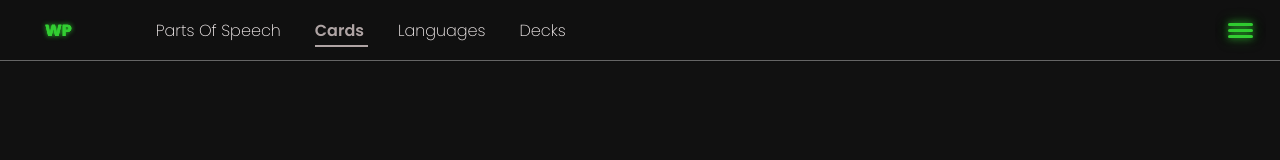
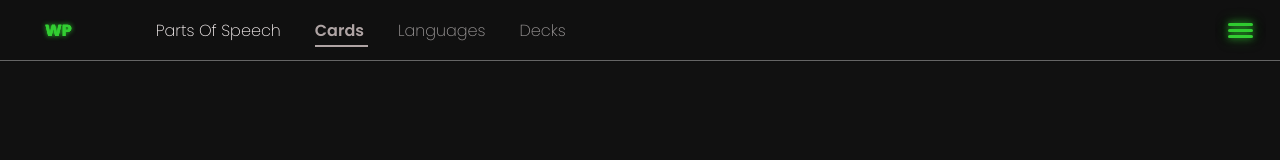
Before and after one commit to etczermerivil/Language-Game-2, a React (Vite) app in the folder frontend/: page /cards in a window 1280 px wide. Shown: the top 160 px of the page. Built offline with nearby package versions, Linux system fonts and the light colour scheme; no server answers; a web font is replaced by a local one.

Commit message:
updated feature coming soon

```diff
--- a/frontend/src/components/Navigation/Navigation.css
+++ b/frontend/src/components/Navigation/Navigation.css
@@ -14,6 +14,15 @@
   position: fixed;
 }
 
+.disabled-link {
+  cursor: pointer; /* Keeps pointer cursor */
+  opacity: 0.6; /* Makes it look disabled */
+  pointer-events: auto; /* Re-enables hover for tooltip */
+}
+
+.disabled-link:hover {
+  /* text-decoration: underline; */
+}
 
 .logo-item {
   margin-right: 50px; /* adjust as needed for spacing between WP and other links */
--- a/frontend/src/components/Navigation/Navigation.jsx
+++ b/frontend/src/components/Navigation/Navigation.jsx
@@ -1,5 +1,7 @@
 import { NavLink, useLocation } from "react-router-dom";
 import ProfileButton from "./ProfileButton";
+import { Tooltip } from "react-tooltip"; // ✅ Import Tooltip
+import "react-tooltip/dist/react-tooltip.css"; // ✅ Import Tooltip CSS
 import "./Navigation.css";
 
 function Navigation() {
@@ -32,15 +34,19 @@ function Navigation() {
               Cards
             </NavLink>
           </li>
+
+      {/* Languages - Coming Soon (Disabled) */}
           <li className="nav-item">
-            <NavLink to="/languages" className="nav-link">
+            <span className="nav-link disabled-link" data-tooltip-id="coming-soon-tooltip">
               Languages
-            </NavLink>
+            </span>
           </li>
+
+          {/* Decks - Coming Soon (Disabled) */}
           <li className="nav-item">
-            <NavLink to="/decks" className="nav-link">
+            <span className="nav-link disabled-link" data-tooltip-id="coming-soon-tooltip">
               Decks
-            </NavLink>
+            </span>
           </li>
 
           {/* PROFILE BUTTON (HAMBURGER) */}
@@ -49,11 +55,17 @@ function Navigation() {
           </li>
         </ul>
       </nav>
+
+      {/* ✅ Tooltip Component */}
+      <Tooltip id="coming-soon-tooltip" place="top" effect="solid">
+        Feature Coming Soon
+      </Tooltip>
     </div>
   );
 }
 
 export default Navigation;
+
 
 
 
--- a/frontend/src/components/PartsOfSpeechPage/PartsOfSpeechPage.module.css
+++ b/frontend/src/components/PartsOfSpeechPage/PartsOfSpeechPage.module.css
@@ -79,8 +79,8 @@
   display: flex;
   justify-content: center;
   align-items: center;
-  width: 140px;
-  height: 140px;
+  width: 100px;
+  height: 100px;
   border-radius: 50%;
   color: white;
   font-size: 16px;
```
Also changed, not shown: 5 other files (tests, documents, lock files or other folders).
